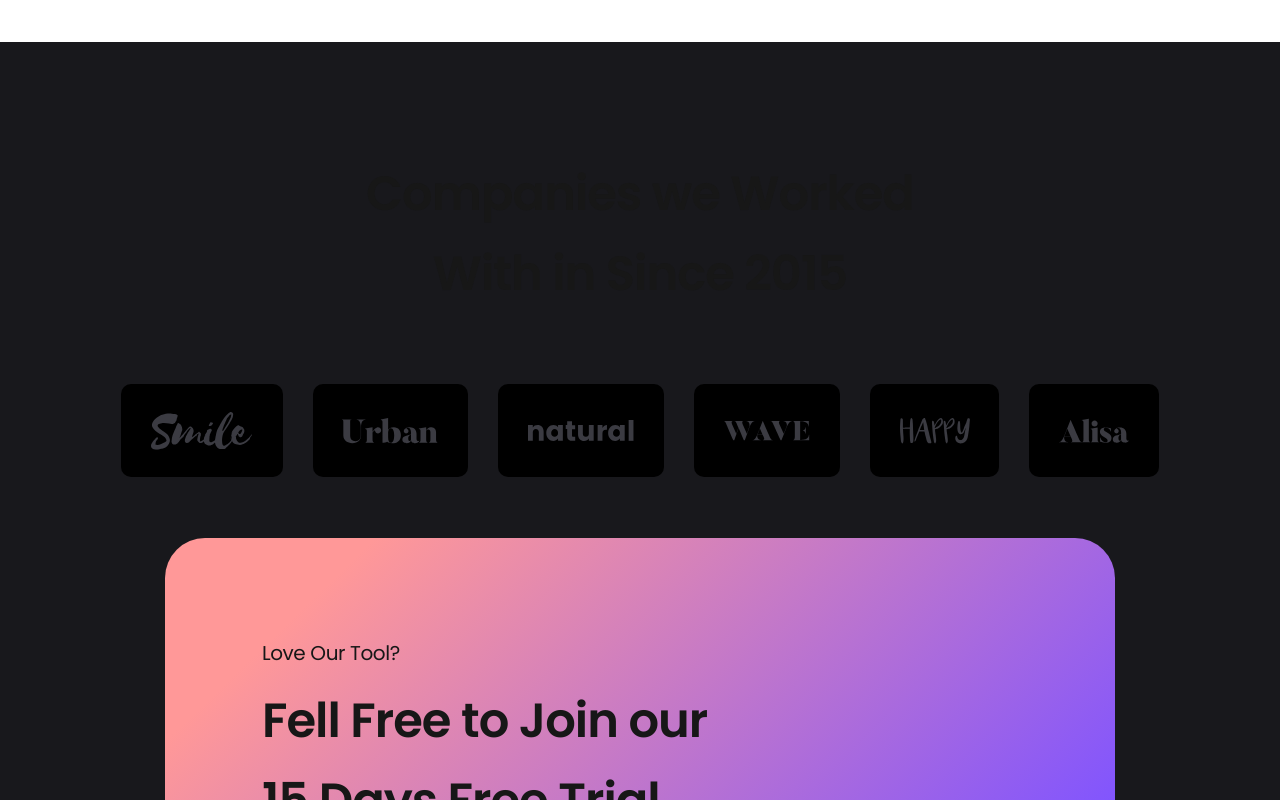
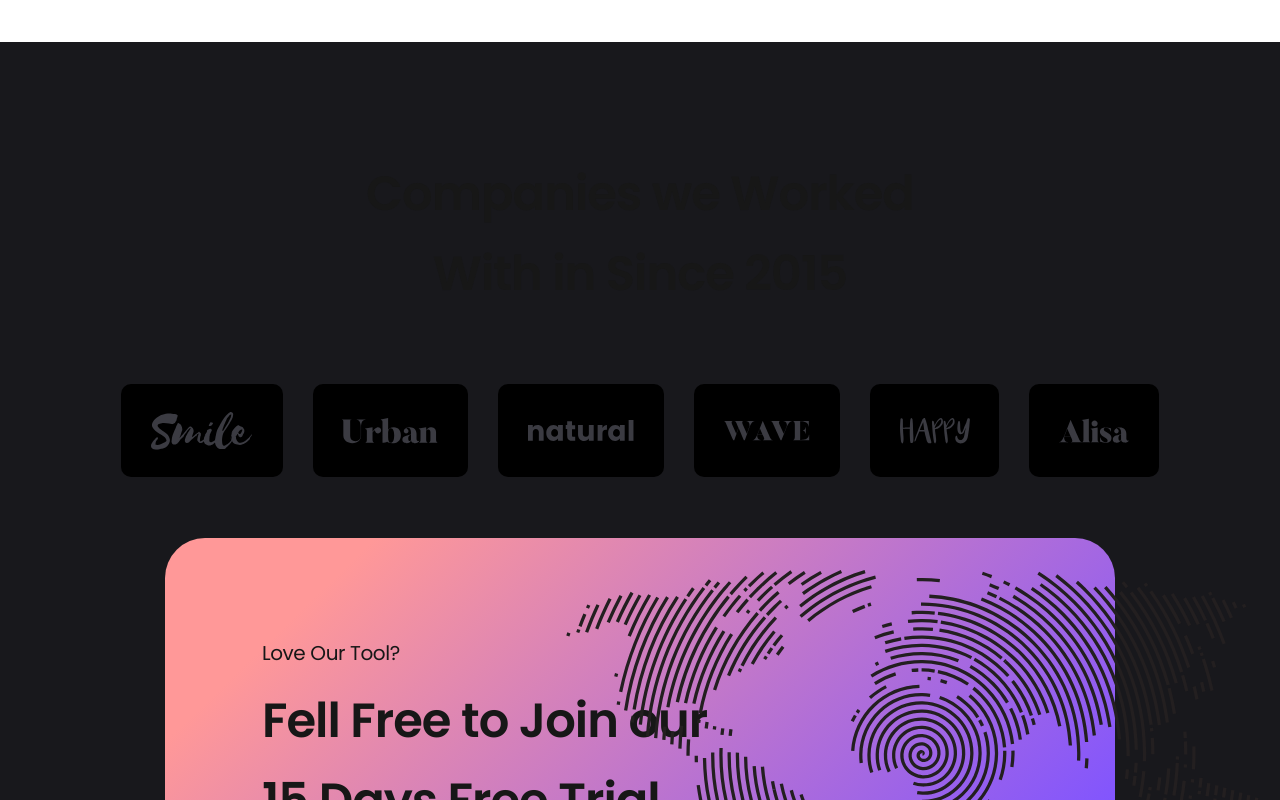
Before and after one commit to mohamedahmede/landing-page-template, a Next.js app: page / in a window 1280 px wide. Shown: the part 2716-3516 px from the top of the page. Built offline with nearby package versions, Linux system fonts and the light colour scheme.

Commit message:
done svg map companies section

```diff
--- a/app/components/homePage/companies/Companies.tsx
+++ b/app/components/homePage/companies/Companies.tsx
@@ -1,3 +1,4 @@
+import Image from "next/image";
 import Alisa from "../../reusable/icons/companies/Alisa";
 import Happy from "../../reusable/icons/companies/Happy";
 import Natural from "../../reusable/icons/companies/Natural";
@@ -56,6 +57,7 @@ const Companies = () => {
 			</div>
 			<div className="companies_banner absolute top-[31rem] left-0 w-full">
 				<CompaniesBanner />
+
 			</div>
 		</section>
 	);
--- a/app/components/homePage/companies/CompaniesBanner.tsx
+++ b/app/components/homePage/companies/CompaniesBanner.tsx
@@ -1,10 +1,11 @@
+import Image from "next/image";
 import CustomButton from "../../reusable/buttons/CustomButton";
 
 const CompaniesBanner = () => {
 	return (
 		<div className="w-full px-[10.31rem]">
 			<div
-				className=" pt-[6.19rem] pb-18 ps-[6.06rem] w-full rounded-[2.5rem]"
+				className=" pt-[6.19rem] pb-18 ps-[6.06rem] w-full rounded-[2.5rem] relative"
 				style={{
 					background: "linear-gradient(136deg, #FF9898 14.73%, #8054FF 86.33%)",
 				}}
@@ -18,6 +19,9 @@ const CompaniesBanner = () => {
 					title="Download Template"
 					url="https://github.com/mohamedahmede/landing-page-template/tree/main"
 				/>
+				<div className="absolute top-8 -right-[11rem] w-[45.72869rem] h-[23.0625rem] ">
+					<Image src="/images/companies-map.svg" alt="companies-banner" fill />
+				</div>
 			</div>
 		</div>
 	);
```
Also changed, not shown: public/images/companies-map.svg (added).
